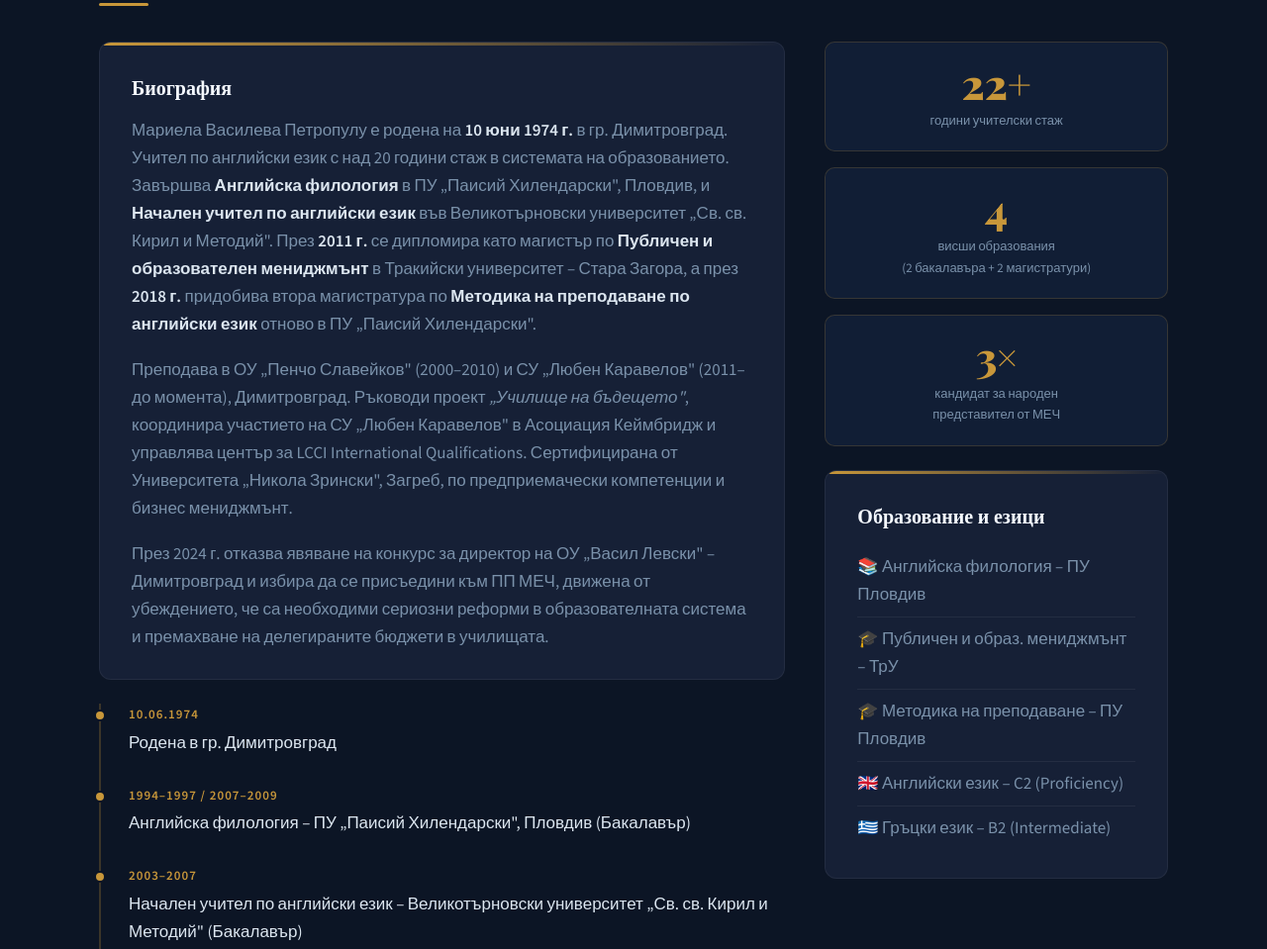
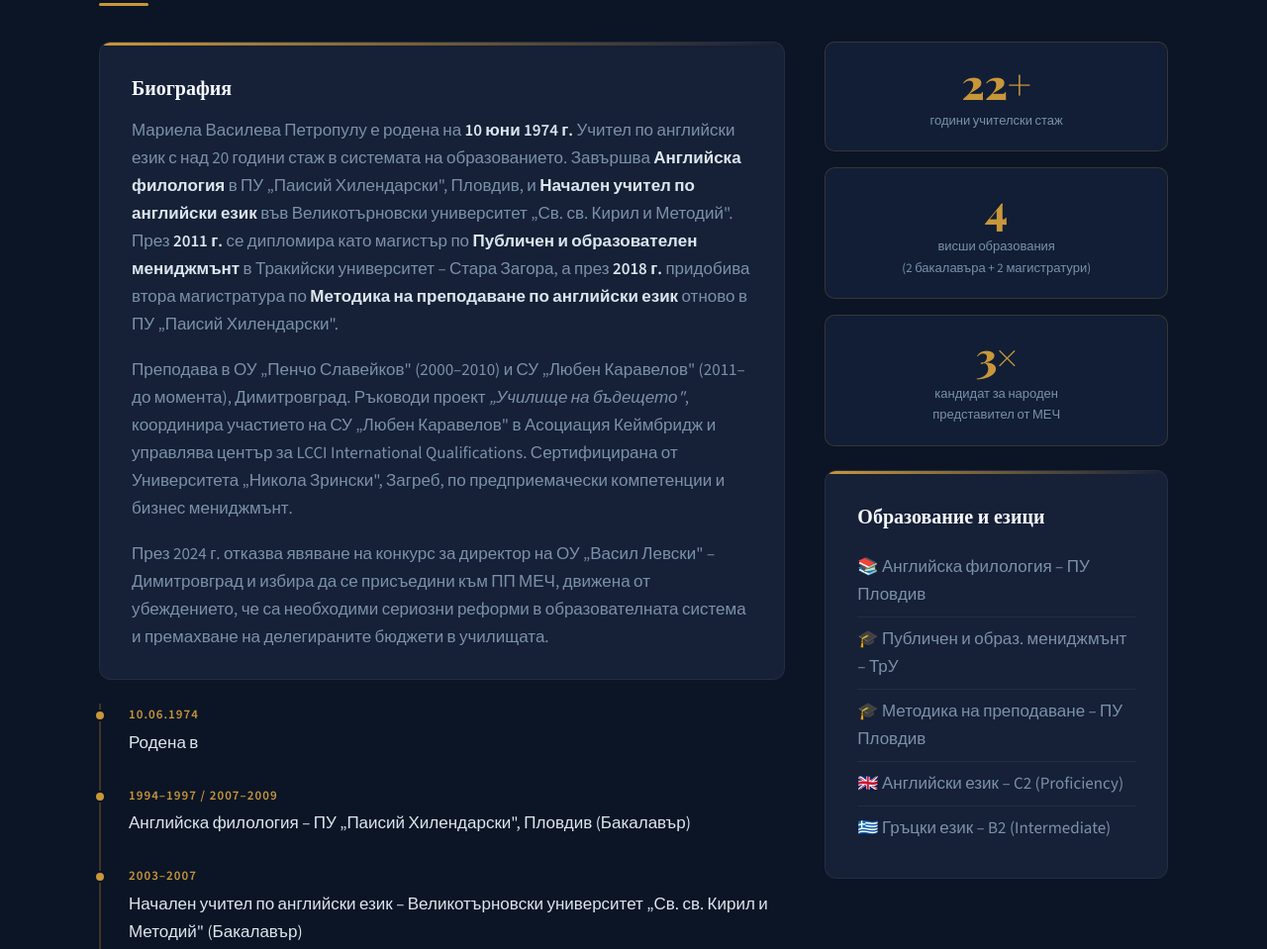
Before and after one commit to Deyan80/mariela-petropulu-mech, a plain HTML site: page index.html in a window 1280 px wide. Shown: the part 903-1862 px from the top of the page at 99% size. Drawn offline with nearby package versions, Linux system fonts and the light colour scheme.

Commit message:
Update index.html

```diff
--- a/index.html
+++ b/index.html
@@ -516,8 +516,7 @@ footer strong { color: var(--accent); }
         <div class="card" style="margin-bottom: 24px;">
           <h3>Биография</h3>
           <p style="color: var(--muted); margin-bottom: 18px;">
-            Мариела Василева Петропулу е родена на <strong style="color:var(--text)">10 юни 1974 г.</strong>
-            в гр. Димитровград. Учител по английски език с над 20 години стаж в системата на образованието.
+            Мариела Василева Петропулу е родена на <strong style="color:var(--text)">10 юни 1974 г.</strong> Учител по английски език с над 20 години стаж в системата на образованието.
             Завършва <strong style="color:var(--text)">Английска филология</strong> в ПУ „Паисий Хилендарски", Пловдив,
             и <strong style="color:var(--text)">Начален учител по английски език</strong> във Великотърновски университет „Св. св. Кирил и Методий".
             През <strong style="color:var(--text)">2011 г.</strong> се дипломира като магистър по
@@ -541,7 +540,7 @@ footer strong { color: var(--accent); }
         <ul class="timeline">
           <li>
             <div class="year">10.06.1974</div>
-            <div class="desc">Родена в гр. Димитровград</div>
+            <div class="desc">Родена в</div>
           </li>
           <li>
             <div class="year">1994–1997 / 2007–2009</div>
```
